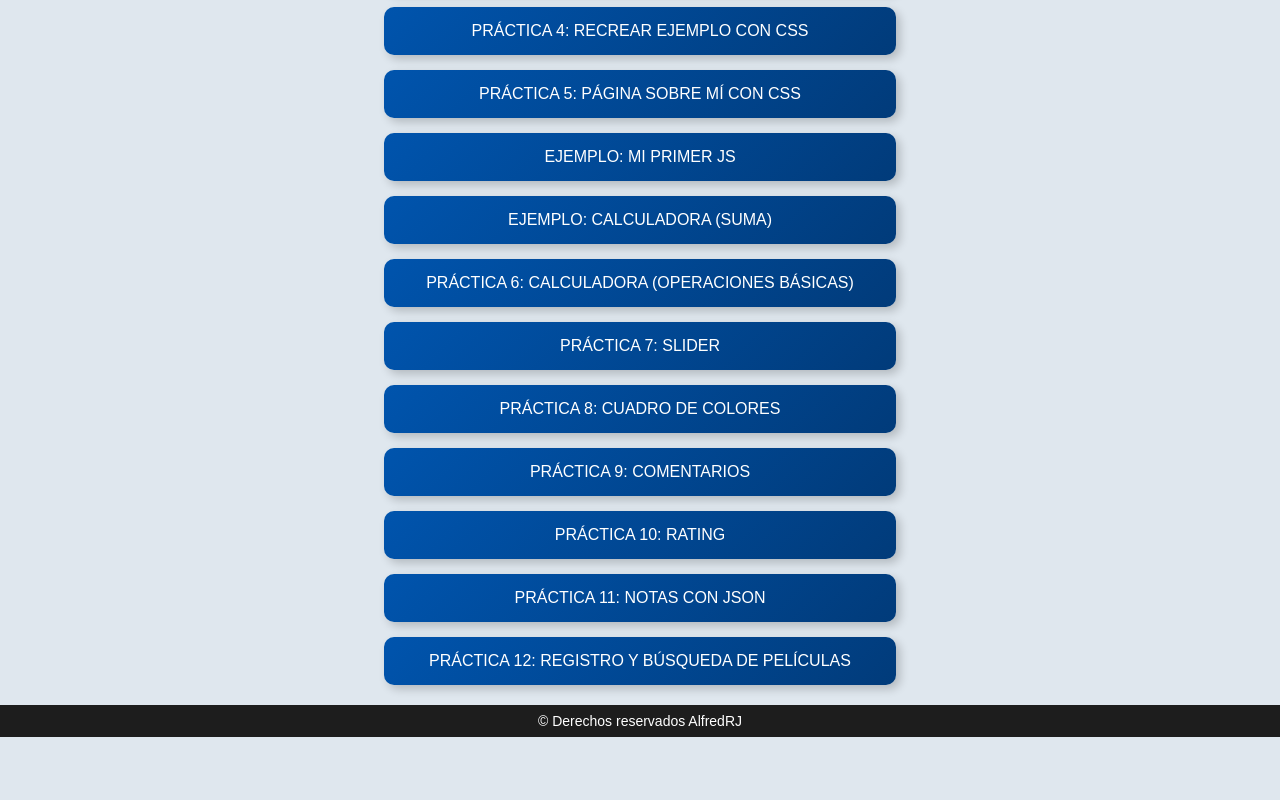
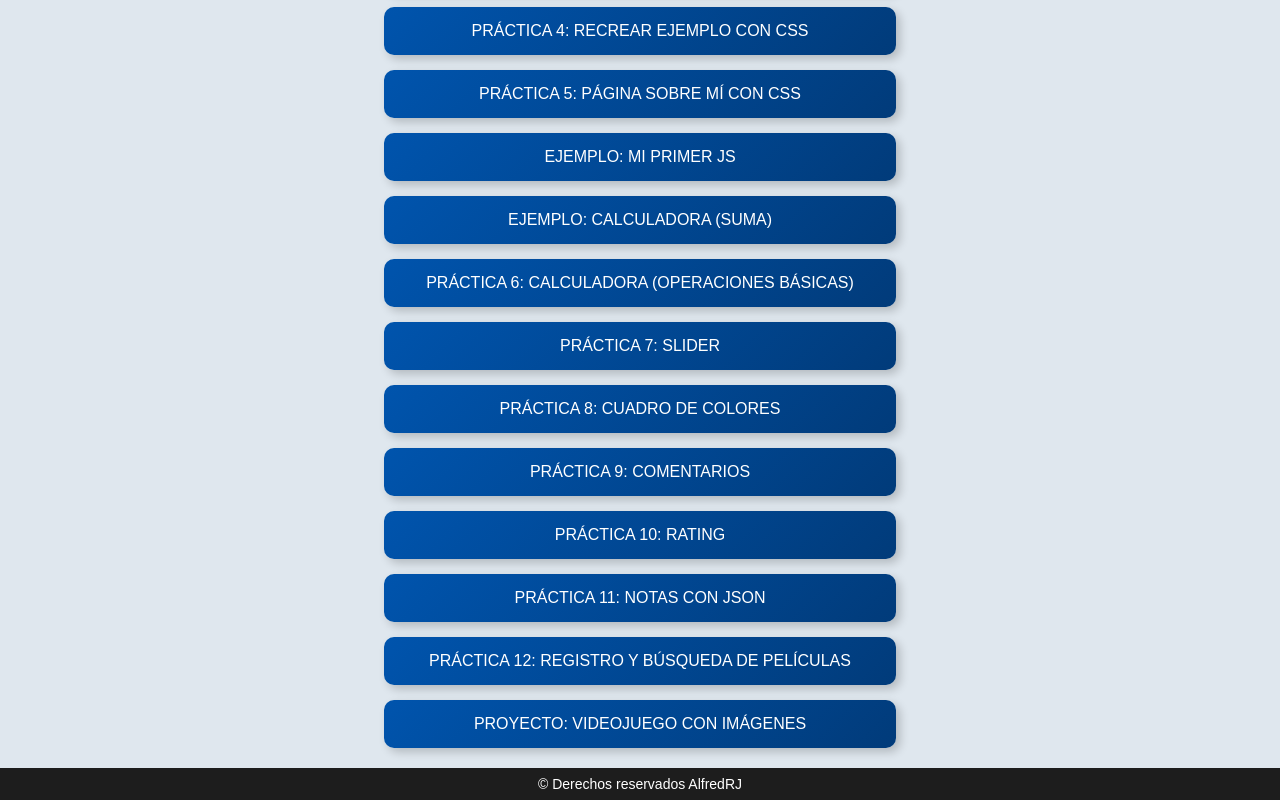
Before and after one commit to AlfreddRJ/Menu-Practicas, a plain HTML site: page index.html in a window 1280 px wide. Shown: the part 358-1158 px from the top of the page. Before the commit the page ends 1095 px from the top, so only its background shows below. Drawn offline with Linux system fonts and the light colour scheme.

Commit message:
Update index.html

```diff
--- a/index.html
+++ b/index.html
@@ -25,6 +25,7 @@
         <button onclick="location.href='ranking/rating.html'"> PRÁCTICA 10: RATING </button>
         <button onclick="location.href='practicaJSON/practicaJson.html'"> PRÁCTICA 11: NOTAS CON JSON </button>
         <button onclick="location.href='practicaPeliculas/registro.html'"> PRÁCTICA 12: REGISTRO Y BÚSQUEDA DE PELÍCULAS </button>
+        <button onclick="location.href='proyecto/proyecto.html'"> PROYECTO: VIDEOJUEGO CON IMÁGENES </button>
     </div>
 
     <footer class="footer">
```
